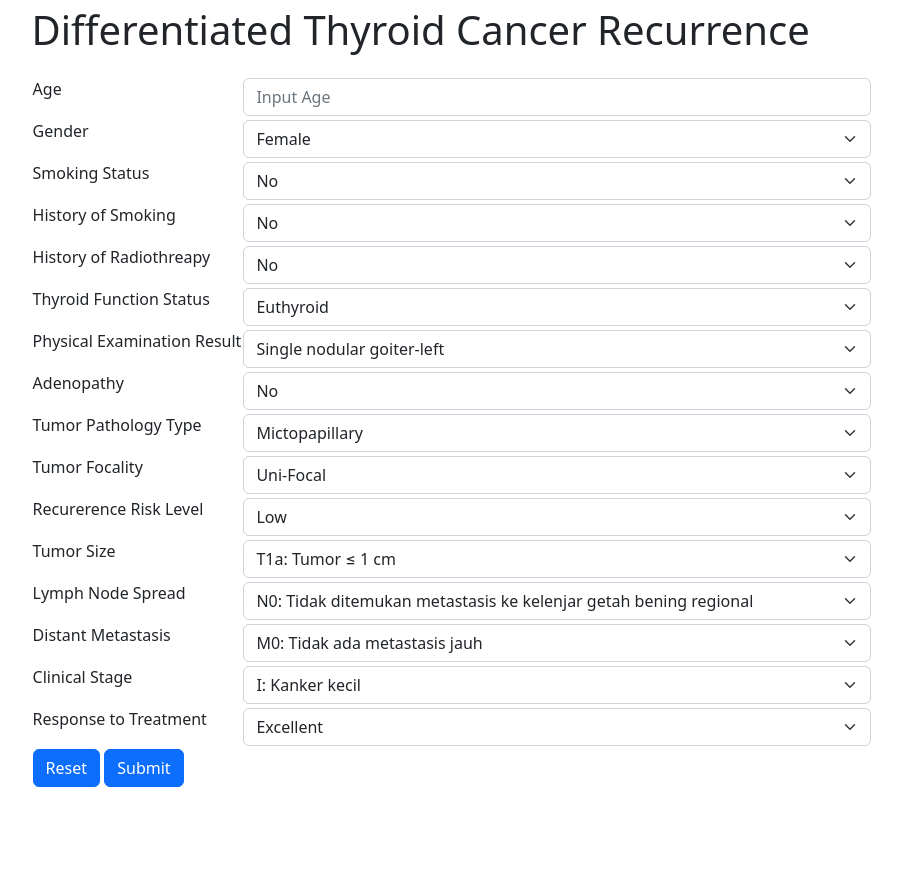
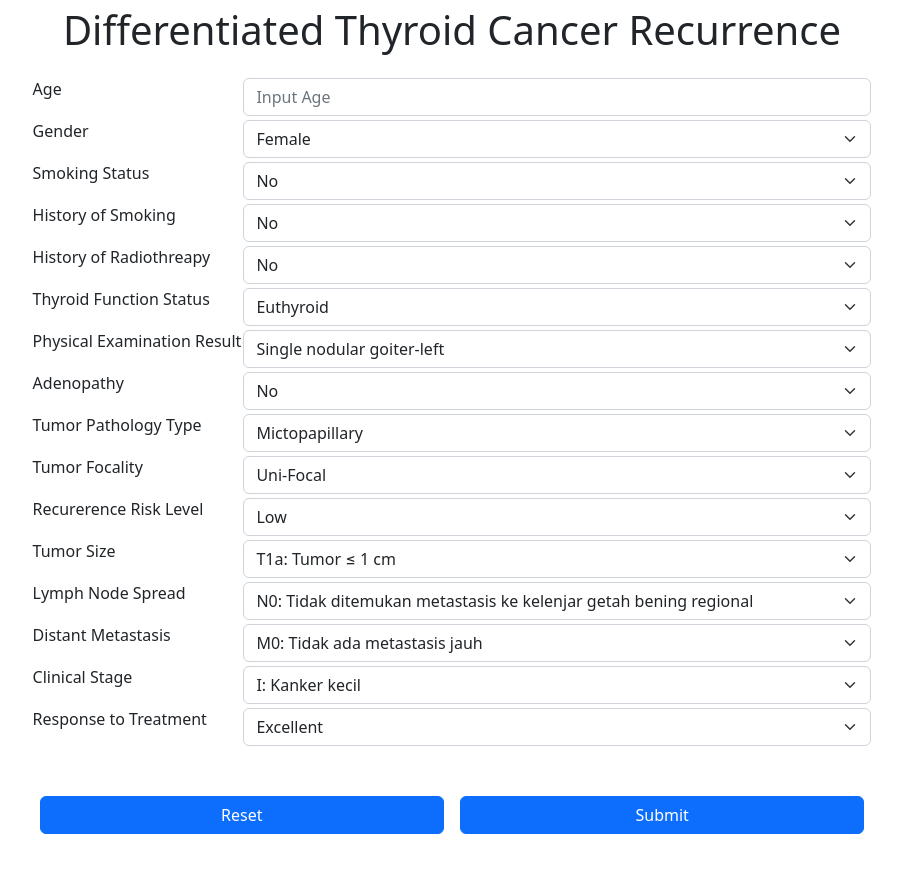
Before and after one commit to ee-son/differentiated-thyroid-cancer-recurrence-pred, a Flask app: page / in a window 1280 px wide. Shown: the whole page, without its empty margins (188-1090 px from the left). Before the commit the page ends 787 px from the top, so only its background shows below. Run offline with Flask 3, Linux system fonts and the light colour scheme.

Commit message:
change the display to center

```diff
--- a/templates/index.html
+++ b/templates/index.html
@@ -18,10 +18,10 @@
     </style>
 </head>
 <body>
+    <p class="fs-1 text-center">Differentiated Thyroid Cancer Recurrence</p>
     <div class="d-flex justify-content-center">
         <form action="/result/" method="post">
             <table>
-                <tr><p class="fs-1">Differentiated Thyroid Cancer Recurrence</p></tr>
                 <tr>
                     <td><p>Age</p></td>
                     <td>
@@ -187,13 +187,13 @@
                         </select>
                     </td>
                 </tr>
-                <tr>
-                    <td>
-                        <input class="btn btn-primary" type="reset" value="Reset">
-                        <input class="btn btn-primary" type="submit" value="Submit">
-                    </td>
-                </tr>
             </table>
+            <br><br>
+            <div class="d-flex">
+                <input class="btn btn-primary w-50 mx-2" type="reset" value="Reset">
+                <input class="btn btn-primary w-50 mx-2" type="submit" value="Submit">
+            </div>
+            <br><br>
         </form>
     </div>
 
```
